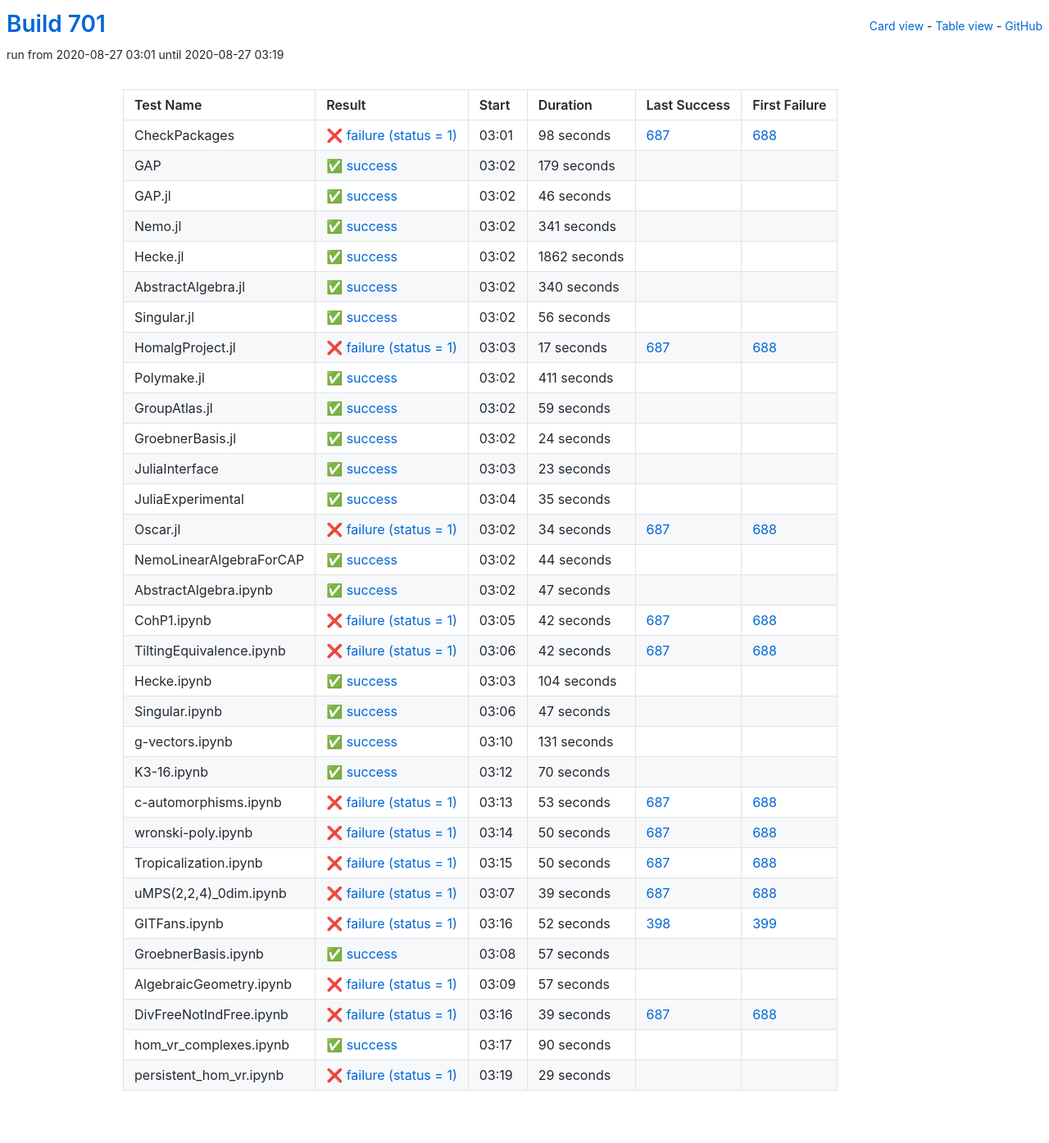
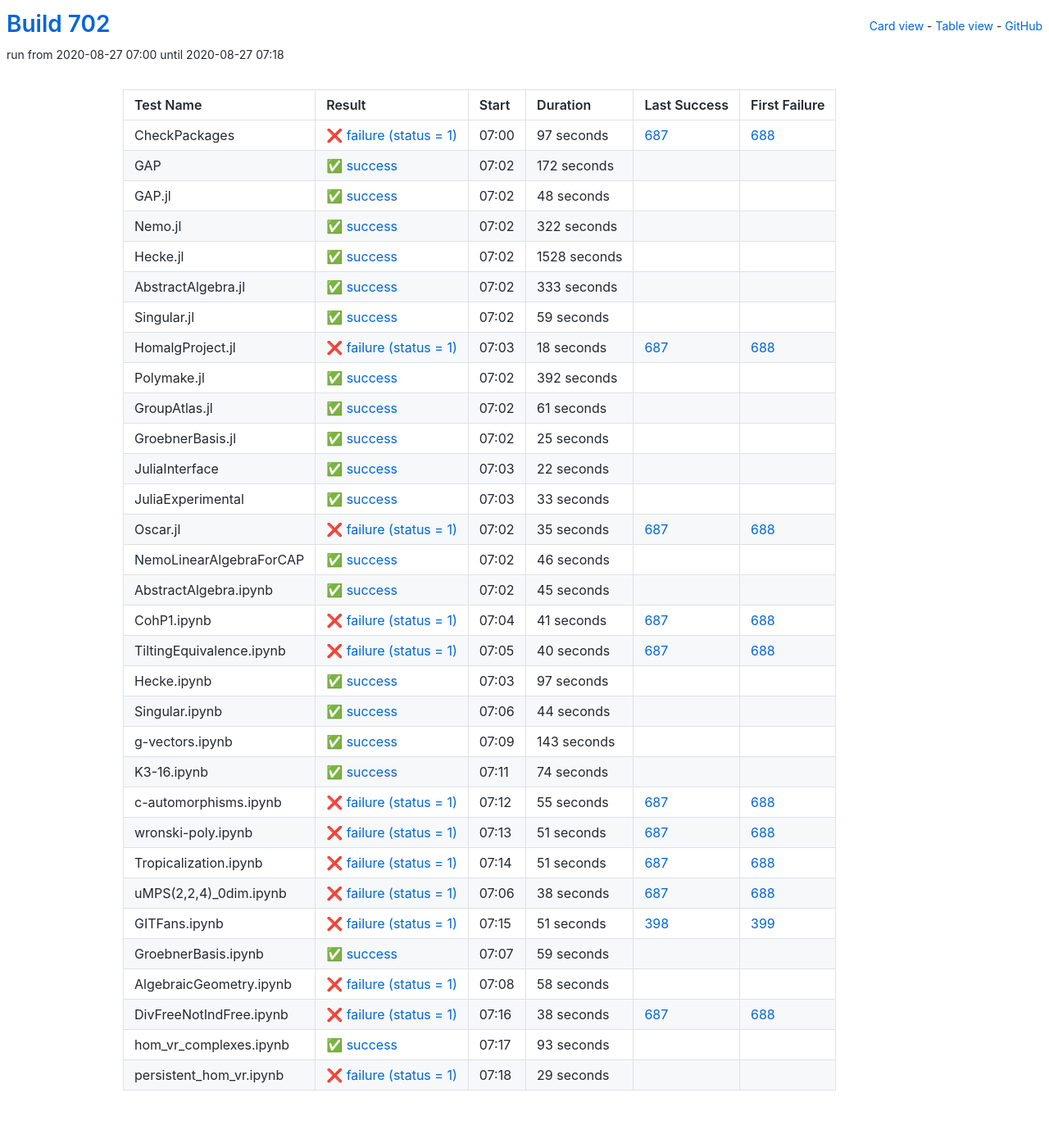
Before and after one commit to oscar-system/oscar-ci-status-stable, a Jekyll site: the page built from table.html, in a window 1280 px wide. Shown: the whole page at 82% size. Built offline with Jekyll 4.4.1, drawn with Linux system fonts in a browser that asks for light colours; part of the change alters nothing that is shown.

Commit message:
Build #702

```diff
--- a/_data/ci.yml
+++ b/_data/ci.yml
@@ -1,6 +1,6 @@
 ---
-build: 701
-build_url: https://oscarci.mathematik.uni-kl.de/job/oscar-stable/701/
+build: 702
+build_url: https://oscarci.mathematik.uni-kl.de/job/oscar-stable/702/
 job: oscar-stable
 organization: oscar-system
 repo: oscar-ci-status-stable
@@ -8,32 +8,176 @@ repourl: https://github.com/oscar-system/oscar-ci-status-stable
 tests:
 - name: CheckPackages
   id: checkpackages
-  log: https://oscarci.mathematik.uni-kl.de/job/oscar-stable/701/artifact/logs/build-701/CheckPackages.log
-  start: 2020-08-27 03:01
+  log: https://oscarci.mathematik.uni-kl.de/job/oscar-stable/702/artifact/logs/build-702/CheckPackages.log
+  start: 2020-08-27 07:00
   success: false
   exitcode: 1
   status: failure
-  duration: 98
+  duration: 97
   last_success: 687
   last_success_url: https://oscarci.mathematik.uni-kl.de/job/oscar-stable/687/
   first_failure: 688
   first_failure_url: https://oscarci.mathematik.uni-kl.de/job/oscar-stable/688/
 - name: GAP
   id: gap
-  log: https://oscarci.mathematik.uni-kl.de/job/oscar-stable/701/artifact/logs/build-701/GAP.log
-  start: 2020-08-27 03:02
+  log: https://oscarci.mathematik.uni-kl.de/job/oscar-stable/702/artifact/logs/build-702/GAP.log
+  start: 2020-08-27 07:02
   success: true
   exitcode: 0
   status: success
-  duration: 179
+  duration: 172
   last_success: false
   last_success_url:
   first_failure: false
   first_failure_url:
 - name: GAP.jl
   id: gap-jl
-  log: https://oscarci.mathematik.uni-kl.de/job/oscar-stable/701/artifact/logs/build-701/GAP.jl.log
-  start: 2020-08-27 03:02
+  log: https://oscarci.mathematik.uni-kl.de/job/oscar-stable/702/artifact/logs/build-702/GAP.jl.log
+  start: 2020-08-27 07:02
+  success: true
+  exitcode: 0
+  status: success
+  duration: 48
+  last_success: false
+  last_success_url:
+  first_failure: false
+  first_failure_url:
+- name: Nemo.jl
+  id: nemo-jl
+  log: https://oscarci.mathematik.uni-kl.de/job/oscar-stable/702/artifact/logs/build-702/Nemo.jl.log
+  start: 2020-08-27 07:02
+  success: true
+  exitcode: 0
+  status: success
+  duration: 322
+  last_success: false
+  last_success_url:
+  first_failure: false
+  first_failure_url:
+- name: Hecke.jl
+  id: hecke-jl
+  log: https://oscarci.mathematik.uni-kl.de/job/oscar-stable/702/artifact/logs/build-702/Hecke.jl.log
+  start: 2020-08-27 07:02
+  success: true
+  exitcode: 0
+  status: success
+  duration: 1528
+  last_success: false
+  last_success_url:
+  first_failure: false
+  first_failure_url:
+- name: AbstractAlgebra.jl
+  id: abstractalgebra-jl
+  log: https://oscarci.mathematik.uni-kl.de/job/oscar-stable/702/artifact/logs/build-702/AbstractAlgebra.jl.log
+  start: 2020-08-27 07:02
+  success: true
+  exitcode: 0
+  status: success
+  duration: 333
+  last_success: false
+  last_success_url:
+  first_failure: false
+  first_failure_url:
+- name: Singular.jl
+  id: singular-jl
+  log: https://oscarci.mathematik.uni-kl.de/job/oscar-stable/702/artifact/logs/build-702/Singular.jl.log
+  start: 2020-08-27 07:02
+  success: true
+  exitcode: 0
+  status: success
+  duration: 59
+  last_success: false
+  last_success_url:
+  first_failure: false
+  first_failure_url:
+- name: HomalgProject.jl
+  id: homalgproject-jl
+  log: https://oscarci.mathematik.uni-kl.de/job/oscar-stable/702/artifact/logs/build-702/HomalgProject.jl.log
+  start: 2020-08-27 07:03
+  success: false
+  exitcode: 1
+  status: failure
+  duration: 18
+  last_success: 687
+  last_success_url: https://oscarci.mathematik.uni-kl.de/job/oscar-stable/687/
+  first_failure: 688
+  first_failure_url: https://oscarci.mathematik.uni-kl.de/job/oscar-stable/688/
+- name: Polymake.jl
+  id: polymake-jl
+  log: https://oscarci.mathematik.uni-kl.de/job/oscar-stable/702/artifact/logs/build-702/Polymake.jl.log
+  start: 2020-08-27 07:02
+  success: true
+  exitcode: 0
+  status: success
+  duration: 392
+  last_success: false
+  last_success_url:
+  first_failure: false
+  first_failure_url:
+- name: GroupAtlas.jl
+  id: groupatlas-jl
+  log: https://oscarci.mathematik.uni-kl.de/job/oscar-stable/702/artifact/logs/build-702/GroupAtlas.jl.log
+  start: 2020-08-27 07:02
+  success: true
+  exitcode: 0
+  status: success
+  duration: 61
+  last_success: false
+  last_success_url:
+  first_failure: false
+  first_failure_url:
+- name: GroebnerBasis.jl
+  id: groebnerbasis-jl
+  log: https://oscarci.mathematik.uni-kl.de/job/oscar-stable/702/artifact/logs/build-702/GroebnerBasis.jl.log
+  start: 2020-08-27 07:02
+  success: true
+  exitcode: 0
+  status: success
+  duration: 25
+  last_success: false
+  last_success_url:
+  first_failure: false
+  first_failure_url:
+- name: JuliaInterface
+  id: juliainterface
+  log: https://oscarci.mathematik.uni-kl.de/job/oscar-stable/702/artifact/logs/build-702/JuliaInterface.log
+  start: 2020-08-27 07:03
+  success: true
+  exitcode: 0
+  status: success
+  duration: 22
+  last_success: false
+  last_success_url:
+  first_failure: false
+  first_failure_url:
+- name: JuliaExperimental
+  id: juliaexperimental
+  log: https://oscarci.mathematik.uni-kl.de/job/oscar-stable/702/artifact/logs/build-702/JuliaExperimental.log
+  start: 2020-08-27 07:03
+  success: true
+  exitcode: 0
+  status: success
+  duration: 33
+  last_success: false
+  last_success_url:
+  first_failure: false
+  first_failure_url:
+- name: Oscar.jl
+  id: oscar-jl
+  log: https://oscarci.mathematik.uni-kl.de/job/oscar-stable/702/artifact/logs/build-702/Oscar.jl.log
+  start: 2020-08-27 07:02
+  success: false
+  exitcode: 1
+  status: failure
+  duration: 35
+  last_success: 687
+  last_success_url: https://oscarci.mathematik.uni-kl.de/job/oscar-stable/687/
+  first_failure: 688
+  first_failure_url: https://oscarci.mathematik.uni-kl.de/job/oscar-stable/688/
+- name: NemoLinearAlgebraForCAP
+  id: nemolinearalgebraforcap
+  log: https://oscarci.mathematik.uni-kl.de/job/oscar-stable/702/artifact/logs/build-702/NemoLinearAlgebraForCAP.log
+  start: 2020-08-27 07:02
   success: true
   exitcode: 0
   status: success
@@ -42,82 +186,154 @@ tests:
   last_success_url:
   first_failure: false
   first_failure_url:
-- name: Nemo.jl
-  id: nemo-jl
-  log: https://oscarci.mathematik.uni-kl.de/job/oscar-stable/701/artifact/logs/build-701/Nemo.jl.log
-  start: 2020-08-27 03:02
+- name: AbstractAlgebra.ipynb
+  id: abstractalgebra-ipynb
+  log: https://oscarci.mathematik.uni-kl.de/job/oscar-stable/702/artifact/logs/build-702/AbstractAlgebra.ipynb.log
+  start: 2020-08-27 07:02
   success: true
   exitcode: 0
   status: success
-  duration: 341
+  duration: 45
   last_success: false
   last_success_url:
   first_failure: false
   first_failure_url:
-- name: Hecke.jl
-  id: hecke-jl
-  log: https://oscarci.mathematik.uni-kl.de/job/oscar-stable/701/artifact/logs/build-701/Hecke.jl.log
-  start: 2020-08-27 03:02
+- name: CohP1.ipynb
+  id: cohp1-ipynb
+  log: https://oscarci.mathematik.uni-kl.de/job/oscar-stable/702/artifact/logs/build-702/CohP1.ipynb.log
+  start: 2020-08-27 07:04
+  success: false
+  exitcode: 1
+  status: failure
+  duration: 41
+  last_success: 687
+  last_success_url: https://oscarci.mathematik.uni-kl.de/job/oscar-stable/687/
+  first_failure: 688
+  first_failure_url: https://oscarci.mathematik.uni-kl.de/job/oscar-stable/688/
+- name: TiltingEquivalence.ipynb
+  id: tiltingequivalence-ipynb
+  log: https://oscarci.mathematik.uni-kl.de/job/oscar-stable/702/artifact/logs/build-702/TiltingEquivalence.ipynb.log
+  start: 2020-08-27 07:05
+  success: false
+  exitcode: 1
+  status: failure
+  duration: 40
+  last_success: 687
+  last_success_url: https://oscarci.mathematik.uni-kl.de/job/oscar-stable/687/
+  first_failure: 688
+  first_failure_url: https://oscarci.mathematik.uni-kl.de/job/oscar-stable/688/
+- name: Hecke.ipynb
+  id: hecke-ipynb
+  log: https://oscarci.mathematik.uni-kl.de/job/oscar-stable/702/artifact/logs/build-702/Hecke.ipynb.log
+  start: 2020-08-27 07:03
   success: true
   exitcode: 0
   status: success
-  duration: 1862
+  duration: 97
   last_success: false
   last_success_url:
   first_failure: false
   first_failure_url:
-- name: AbstractAlgebra.jl
-  id: abstractalgebra-jl
-  log: https://oscarci.mathematik.uni-kl.de/job/oscar-stable/701/artifact/logs/build-701/AbstractAlgebra.jl.log
-  start: 2020-08-27 03:02
+- name: Singular.ipynb
+  id: singular-ipynb
+  log: https://oscarci.mathematik.uni-kl.de/job/oscar-stable/702/artifact/logs/build-702/Singular.ipynb.log
+  start: 2020-08-27 07:06
   success: true
   exitcode: 0
   status: success
-  duration: 340
+  duration: 44
   last_success: false
   last_success_url:
   first_failure: false
   first_failure_url:
-- name: Singular.jl
-  id: singular-jl
-  log: https://oscarci.mathematik.uni-kl.de/job/oscar-stable/701/artifact/logs/build-701/Singular.jl.log
-  start: 2020-08-27 03:02
+- name: g-vectors.ipynb
+  id: g-vectors-ipynb
+  log: https://oscarci.mathematik.uni-kl.de/job/oscar-stable/702/artifact/logs/build-702/g-vectors.ipynb.log
+  start: 2020-08-27 07:09
   success: true
   exitcode: 0
   status: success
-  duration: 56
+  duration: 143
   last_success: false
   last_success_url:
   first_failure: false
   first_failure_url:
-- name: HomalgProject.jl
-  id: homalgproject-jl
-  log: https://oscarci.mathematik.uni-kl.de/job/oscar-stable/701/artifact/logs/build-701/HomalgProject.jl.log
-  start: 2020-08-27 03:03
+- name: K3-16.ipynb
+  id: k3-16-ipynb
+  log: https://oscarci.mathematik.uni-kl.de/job/oscar-stable/702/artifact/logs/build-702/K3-16.ipynb.log
+  start: 2020-08-27 07:11
+  success: true
+  exitcode: 0
+  status: success
+  duration: 74
+  last_success: false
+  last_success_url:
+  first_failure: false
+  first_failure_url:
+- name: c-automorphisms.ipynb
+  id: c-automorphisms-ipynb
+  log: https://oscarci.mathematik.uni-kl.de/job/oscar-stable/702/artifact/logs/build-702/c-automorphisms.ipynb.log
+  start: 2020-08-27 07:12
   success: false
   exitcode: 1
   status: failure
-  duration: 17
+  duration: 55
   last_success: 687
   last_success_url: https://oscarci.mathematik.uni-kl.de/job/oscar-stable/687/
   first_failure: 688
   first_failure_url: https://oscarci.mathematik.uni-kl.de/job/oscar-stable/688/
-- name: Polymake.jl
-  id: polymake-jl
-  log: https://oscarci.mathematik.uni-kl.de/job/oscar-stable/701/artifact/logs/build-701/Polymake.jl.log
-  start: 2020-08-27 03:02
-  success: true
-  exitcode: 0
-  status: success
-  duration: 411
-  last_success: false
-  last_success_url:
-  first_failure: false
-  first_failure_url:
-- name: GroupAtlas.jl
-  id: groupatlas-jl
-  log: https://oscarci.mathematik.uni-kl.de/job/oscar-stable/701/artifact/logs/build-701/GroupAtlas.jl.log
-  start: 2020-08-27 03:02
+- name: wronski-poly.ipynb
+  id: wronski-poly-ipynb
+  log: https://oscarci.mathematik.uni-kl.de/job/oscar-stable/702/artifact/logs/build-702/wronski-poly.ipynb.log
+  start: 2020-08-27 07:13
+  success: false
+  exitcode: 1
+  status: failure
+  duration: 51
+  last_success: 687
+  last_success_url: https://oscarci.mathematik.uni-kl.de/job/oscar-stable/687/
+  first_failure: 688
+  first_failure_url: https://oscarci.mathematik.uni-kl.de/job/oscar-stable/688/
+- name: Tropicalization.ipynb
+  id: tropicalization-ipynb
+  log: https://oscarci.mathematik.uni-kl.de/job/oscar-stable/702/artifact/logs/build-702/Tropicalization.ipynb.log
+  start: 2020-08-27 07:14
+  success: false
+  exitcode: 1
+  status: failure
+  duration: 51
+  last_success: 687
+  last_success_url: https://oscarci.mathematik.uni-kl.de/job/oscar-stable/687/
+  first_failure: 688
+  first_failure_url: https://oscarci.mathematik.uni-kl.de/job/oscar-stable/688/
+- name: uMPS(2,2,4)_0dim.ipynb
+  id: umps-2-2-4-0dim-ipynb
+  log: https://oscarci.mathematik.uni-kl.de/job/oscar-stable/702/artifact/logs/build-702/uMPS-2-2-4-_0dim.ipynb.log
+  start: 2020-08-27 07:06
+  success: false
+  exitcode: 1
+  status: failure
+  duration: 38
+  last_success: 687
+  last_success_url: https://oscarci.mathematik.uni-kl.de/job/oscar-stable/687/
+  first_failure: 688
+  first_failure_url: https://oscarci.mathematik.uni-kl.de/job/oscar-stable/688/
+- name: GITFans.ipynb
+  id: gitfans-ipynb
+  log: https://oscarci.mathematik.uni-kl.de/job/oscar-stable/702/artifact/logs/build-702/GITFans.ipynb.log
+  start: 2020-08-27 07:15
+  success: false
+  exitcode: 1
+  status: failure
+  duration: 51
+  last_success: 398
+  last_success_url: https://oscarci.mathematik.uni-kl.de/job/oscar-stable/398/
+  first_failure: 399
+  first_failure_url: https://oscarci.mathematik.uni-kl.de/job/oscar-stable/399/
+- name: GroebnerBasis.ipynb
+  id: groebnerbasis-ipynb
+  log: https://oscarci.mathematik.uni-kl.de/job/oscar-stable/702/artifact/logs/build-702/GroebnerBasis.ipynb.log
+  start: 2020-08-27 07:07
   success: true
   exitcode: 0
   status: success
@@ -126,262 +342,46 @@ tests:
   last_success_url:
   first_failure: false
   first_failure_url:
-- name: GroebnerBasis.jl
-  id: groebnerbasis-jl
-  log: https://oscarci.mathematik.uni-kl.de/job/oscar-stable/701/artifact/logs/build-701/GroebnerBasis.jl.log
-  start: 2020-08-27 03:02
-  success: true
-  exitcode: 0
-  status: success
-  duration: 24
-  last_success: false
-  last_success_url:
-  first_failure: false
-  first_failure_url:
-- name: JuliaInterface
-  id: juliainterface
-  log: https://oscarci.mathematik.uni-kl.de/job/oscar-stable/701/artifact/logs/build-701/JuliaInterface.log
-  start: 2020-08-27 03:03
-  success: true
-  exitcode: 0
-  status: success
-  duration: 23
-  last_success: false
-  last_success_url:
-  first_failure: false
-  first_failure_url:
-- name: JuliaExperimental
-  id: juliaexperimental
-  log: https://oscarci.mathematik.uni-kl.de/job/oscar-stable/701/artifact/logs/build-701/JuliaExperimental.log
-  start: 2020-08-27 03:04
-  success: true
-  exitcode: 0
-  status: success
-  duration: 35
-  last_success: false
-  last_success_url:
-  first_failure: false
-  first_failure_url:
-- name: Oscar.jl
-  id: oscar-jl
-  log: https://oscarci.mathematik.uni-kl.de/job/oscar-stable/701/artifact/logs/build-701/Oscar.jl.log
-  start: 2020-08-27 03:02
+- name: AlgebraicGeometry.ipynb
+  id: algebraicgeometry-ipynb
+  log: https://oscarci.mathematik.uni-kl.de/job/oscar-stable/702/artifact/logs/build-702/AlgebraicGeometry.ipynb.log
+  start: 2020-08-27 07:08
   success: false
   exitcode: 1
   status: failure
-  duration: 34
-  last_success: 687
-  last_success_url: https://oscarci.mathematik.uni-kl.de/job/oscar-stable/687/
-  first_failure: 688
-  first_failure_url: https://oscarci.mathematik.uni-kl.de/job/oscar-stable/688/
-- name: NemoLinearAlgebraForCAP
-  id: nemolinearalgebraforcap
-  log: https://oscarci.mathematik.uni-kl.de/job/oscar-stable/701/artifact/logs/build-701/NemoLinearAlgebraForCAP.log
-  start: 2020-08-27 03:02
-  success: true
-  exitcode: 0
-  status: success
-  duration: 44
-  last_success: false
-  last_success_url:
-  first_failure: false
-  first_failure_url:
-- name: AbstractAlgebra.ipynb
-  id: abstractalgebra-ipynb
-  log: https://oscarci.mathematik.uni-kl.de/job/oscar-stable/701/artifact/logs/build-701/AbstractAlgebra.ipynb.log
-  start: 2020-08-27 03:02
-  success: true
-  exitcode: 0
-  status: success
-  duration: 47
-  last_success: false
-  last_success_url:
-  first_failure: false
-  first_failure_url:
-- name: CohP1.ipynb
-  id: cohp1-ipynb
-  log: https://oscarci.mathematik.uni-kl.de/job/oscar-stable/701/artifact/logs/build-701/CohP1.ipynb.log
-  start: 2020-08-27 03:05
-  success: false
-  exitcode: 1
-  status: failure
-  duration: 42
-  last_success: 687
-  last_success_url: https://oscarci.mathematik.uni-kl.de/job/oscar-stable/687/
-  first_failure: 688
-  first_failure_url: https://oscarci.mathematik.uni-kl.de/job/oscar-stable/688/
-- name: TiltingEquivalence.ipynb
-  id: tiltingequivalence-ipynb
-  log: https://oscarci.mathematik.uni-kl.de/job/oscar-stable/701/artifact/logs/build-701/TiltingEquivalence.ipynb.log
-  start: 2020-08-27 03:06
-  success: false
-  exitcode: 1
-  status: failure
-  duration: 42
-  last_success: 687
-  last_success_url: https://oscarci.mathematik.uni-kl.de/job/oscar-stable/687/
-  first_failure: 688
-  first_failure_url: https://oscarci.mathematik.uni-kl.de/job/oscar-stable/688/
-- name: Hecke.ipynb
-  id: hecke-ipynb
-  log: https://oscarci.mathematik.uni-kl.de/job/oscar-stable/701/artifact/logs/build-701/Hecke.ipynb.log
-  start: 2020-08-27 03:03
-  success: true
-  exitcode: 0
-  status: success
-  duration: 104
-  last_success: false
-  last_success_url:
-  first_failure: false
-  first_failure_url:
-- name: Singular.ipynb
-  id: singular-ipynb
-  log: https://oscarci.mathematik.uni-kl.de/job/oscar-stable/701/artifact/logs/build-701/Singular.ipynb.log
-  start: 2020-08-27 03:06
-  success: true
-  exitcode: 0
-  status: success
-  duration: 47
-  last_success: false
-  last_success_url:
-  first_failure: false
-  first_failure_url:
-- name: g-vectors.ipynb
-  id: g-vectors-ipynb
-  log: https://oscarci.mathematik.uni-kl.de/job/oscar-stable/701/artifact/logs/build-701/g-vectors.ipynb.log
-  start: 2020-08-27 03:10
-  success: true
-  exitcode: 0
-  status: success
-  duration: 131
-  last_success: false
-  last_success_url:
-  first_failure: false
-  first_failure_url:
-- name: K3-16.ipynb
-  id: k3-16-ipynb
-  log: https://oscarci.mathematik.uni-kl.de/job/oscar-stable/701/artifact/logs/build-701/K3-16.ipynb.log
-  start: 2020-08-27 03:12
-  success: true
-  exitcode: 0
-  status: success
-  duration: 70
-  last_success: false
-  last_success_url:
-  first_failure: false
-  first_failure_url:
-- name: c-automorphisms.ipynb
-  id: c-automorphisms-ipynb
-  log: https://oscarci.mathematik.uni-kl.de/job/oscar-stable/701/artifact/logs/build-701/c-automorphisms.ipynb.log
-  start: 2020-08-27 03:13
-  success: false
-  exitcode: 1
-  status: failure
-  duration: 53
-  last_success: 687
-  last_success_url: https://oscarci.mathematik.uni-kl.de/job/oscar-stable/687/
-  first_failure: 688
-  first_failure_url: https://oscarci.mathematik.uni-kl.de/job/oscar-stable/688/
-- name: wronski-poly.ipynb
-  id: wronski-poly-ipynb
-  log: https://oscarci.mathematik.uni-kl.de/job/oscar-stable/701/artifact/logs/build-701/wronski-poly.ipynb.log
-  start: 2020-08-27 03:14
-  success: false
-  exitcode: 1
-  status: failure
-  duration: 50
-  last_success: 687
-  last_success_url: https://oscarci.mathematik.uni-kl.de/job/oscar-stable/687/
-  first_failure: 688
-  first_failure_url: https://oscarci.mathematik.uni-kl.de/job/oscar-stable/688/
-- name: Tropicalization.ipynb
-  id: tropicalization-ipynb
-  log: https://oscarci.mathematik.uni-kl.de/job/oscar-stable/701/artifact/logs/build-701/Tropicalization.ipynb.log
-  start: 2020-08-27 03:15
-  success: false
-  exitcode: 1
-  status: failure
-  duration: 50
-  last_success: 687
-  last_success_url: https://oscarci.mathematik.uni-kl.de/job/oscar-stable/687/
-  first_failure: 688
-  first_failure_url: https://oscarci.mathematik.uni-kl.de/job/oscar-stable/688/
-- name: uMPS(2,2,4)_0dim.ipynb
-  id: umps-2-2-4-0dim-ipynb
-  log: https://oscarci.mathematik.uni-kl.de/job/oscar-stable/701/artifact/logs/build-701/uMPS-2-2-4-_0dim.ipynb.log
-  start: 2020-08-27 03:07
-  success: false
-  exitcode: 1
-  status: failure
-  duration: 39
-  last_success: 687
-  last_success_url: https://oscarci.mathematik.uni-kl.de/job/oscar-stable/687/
-  first_failure: 688
-  first_failure_url: https://oscarci.mathematik.uni-kl.de/job/oscar-stable/688/
-- name: GITFans.ipynb
-  id: gitfans-ipynb
-  log: https://oscarci.mathematik.uni-kl.de/job/oscar-stable/701/artifact/logs/build-701/GITFans.ipynb.log
-  start: 2020-08-27 03:16
-  success: false
-  exitcode: 1
-  status: failure
-  duration: 52
-  last_success: 398
-  last_success_url: https://oscarci.mathematik.uni-kl.de/job/oscar-stable/398/
-  first_failure: 399
-  first_failure_url: https://oscarci.mathematik.uni-kl.de/job/oscar-stable/399/
-- name: GroebnerBasis.ipynb
-  id: groebnerbasis-ipynb
-  log: https://oscarci.mathematik.uni-kl.de/job/oscar-stable/701/artifact/logs/build-701/GroebnerBasis.ipynb.log
-  start: 2020-08-27 03:08
-  success: true
-  exitcode: 0
-  status: success
-  duration: 57
-  last_success: false
-  last_success_url:
-  first_failure: false
-  first_failure_url:
-- name: AlgebraicGeometry.ipynb
-  id: algebraicgeometry-ipynb
-  log: https://oscarci.mathematik.uni-kl.de/job/oscar-stable/701/artifact/logs/build-701/AlgebraicGeometry.ipynb.log
-  start: 2020-08-27 03:09
-  success: false
-  exitcode: 1
-  status: failure
-  duration: 57
+  duration: 58
   last_success: false
   last_success_url:
   first_failure: false
   first_failure_url:
 - name: DivFreeNotIndFree.ipynb
   id: divfreenotindfree-ipynb
-  log: https://oscarci.mathematik.uni-kl.de/job/oscar-stable/701/artifact/logs/build-701/DivFreeNotIndFree.ipynb.log
-  start: 2020-08-27 03:16
+  log: https://oscarci.mathematik.uni-kl.de/job/oscar-stable/702/artifact/logs/build-702/DivFreeNotIndFree.ipynb.log
+  start: 2020-08-27 07:16
   success: false
   exitcode: 1
   status: failure
-  duration: 39
+  duration: 38
   last_success: 687
   last_success_url: https://oscarci.mathematik.uni-kl.de/job/oscar-stable/687/
   first_failure: 688
   first_failure_url: https://oscarci.mathematik.uni-kl.de/job/oscar-stable/688/
 - name: hom_vr_complexes.ipynb
   id: hom-vr-complexes-ipynb
-  log: https://oscarci.mathematik.uni-kl.de/job/oscar-stable/701/artifact/logs/build-701/hom_vr_complexes.ipynb.log
-  start: 2020-08-27 03:17
+  log: https://oscarci.mathematik.uni-kl.de/job/oscar-stable/702/artifact/logs/build-702/hom_vr_complexes.ipynb.log
+  start: 2020-08-27 07:17
   success: true
   exitcode: 0
   status: success
-  duration: 90
+  duration: 93
   last_success: false
   last_success_url:
   first_failure: false
   first_failure_url:
 - name: persistent_hom_vr.ipynb
   id: persistent-hom-vr-ipynb
-  log: https://oscarci.mathematik.uni-kl.de/job/oscar-stable/701/artifact/logs/build-701/persistent_hom_vr.ipynb.log
-  start: 2020-08-27 03:19
+  log: https://oscarci.mathematik.uni-kl.de/job/oscar-stable/702/artifact/logs/build-702/persistent_hom_vr.ipynb.log
+  start: 2020-08-27 07:18
   success: false
   exitcode: 1
   status: failure
```
Also changed, not shown: README.md.
